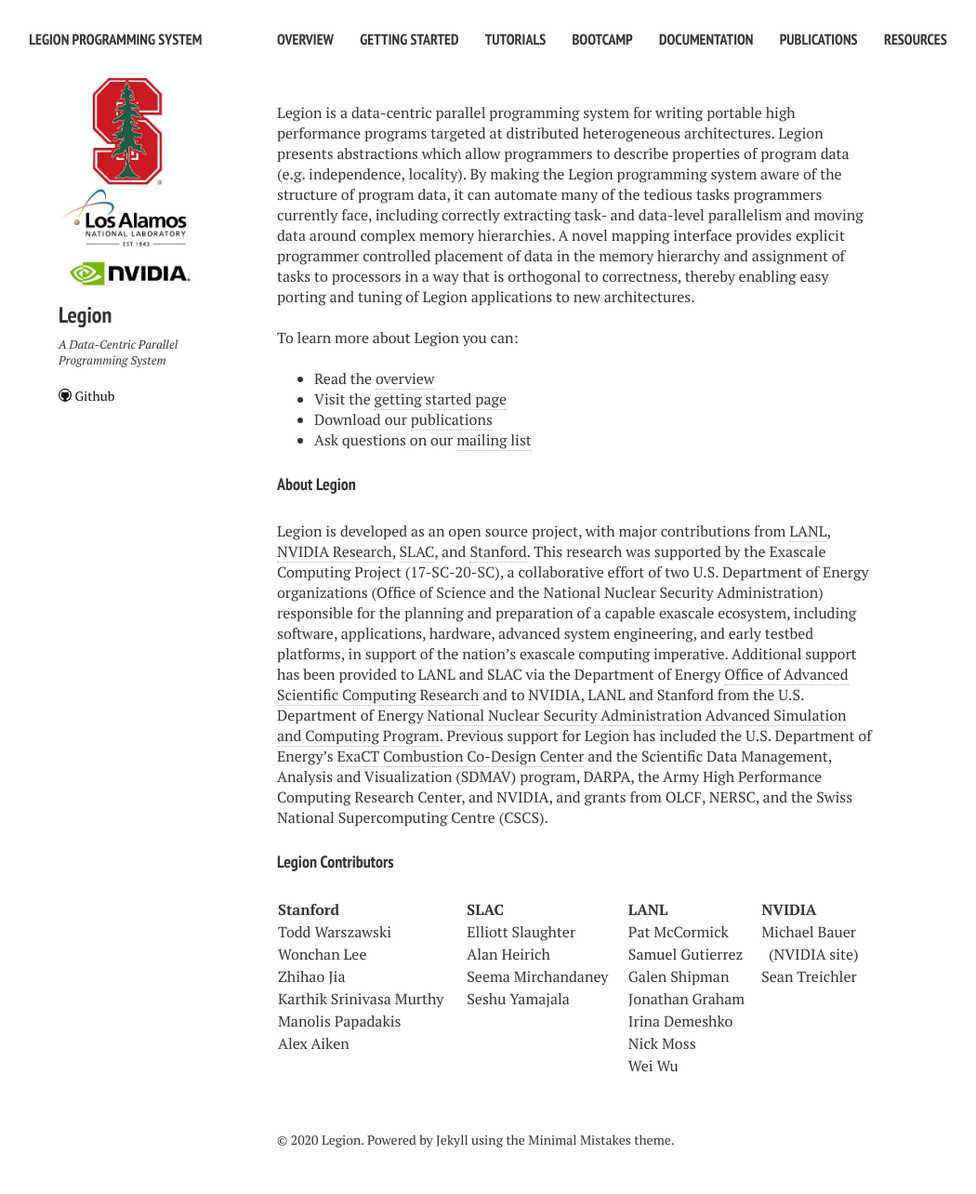
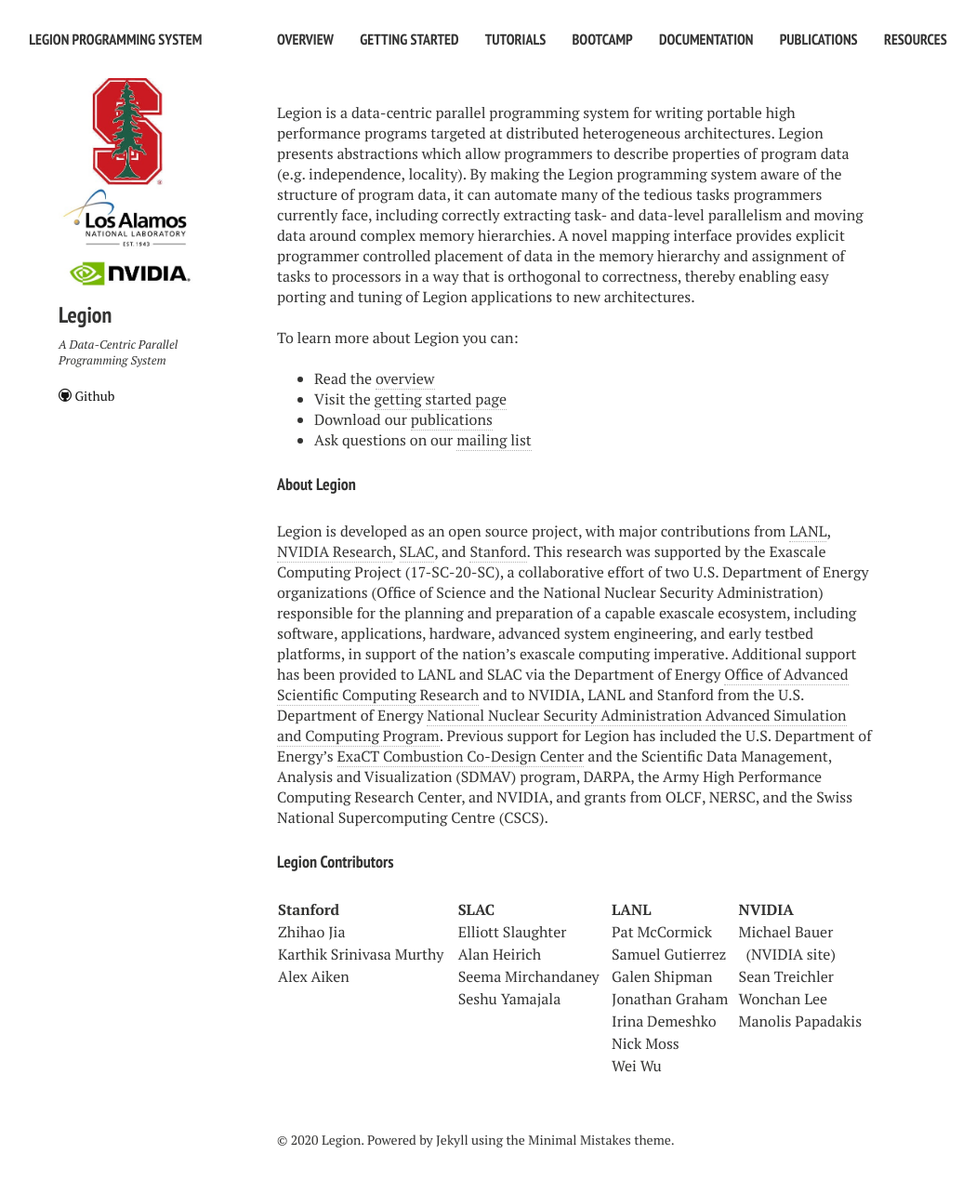
Before and after one commit to apryakhin/legion.stanford.edu, a Jekyll site: the page built from index.md, in a window 1280 px wide. Shown: the whole page at 93% size, without its empty margins (22-1072 px from the left). Built offline with Jekyll 4.4.1, drawn with Linux system fonts in a browser that asks for light colours; nearby versions of some CDN libraries.

Commit message:
Update affiliations.

```diff
--- a/index.md
+++ b/index.md
@@ -61,40 +61,42 @@ OLCF, NERSC, and the Swiss National Supercomputing Centre (CSCS).
 </tr>
 
 <tr valign="middle">
-<td>Todd Warszawski</td>
+<td>Zhihao Jia</td>
 <td><a href="https://elliottslaughter.com">Elliott Slaughter</a></td>
 <td><a href="&#109;&#097;&#105;&#108;&#116;&#111;:&#112;&#097;&#116;&#064;&#108;&#097;&#110;&#108;&#046;&#103;&#111;&#118;">Pat McCormick</a></td>
 <td><a href="http://lightsighter.org">Michael Bauer</a></td>
 </tr>
 
 <tr valign="middle">
-<td>Wonchan Lee</td>
+<td>Karthik Srinivasa Murthy</td>
 <td><a href="http://heirich.org">Alan Heirich</a></td>
 <td><a href="&#109;&#097;&#105;&#108;&#116;&#111;:&#115;&#097;&#109;&#117;&#101;&#108;&#064;&#108;&#097;&#110;&#108;&#046;&#103;&#111;&#118;">Samuel Gutierrez</a></td>
 <td>&nbsp;&nbsp;(<a href="http://research.nvidia.com/person/mike-bauer">NVIDIA site</a>)</td>
 </tr>
 
 <tr>
-<td>Zhihao Jia</td>
+<td><a href="http://theory.stanford.edu/~aiken">Alex Aiken</a></td>
 <td><a href="mail&#116;o&#58;%73%&#54;5e%6Da&#46;&#37;6Di&#37;72&#99;ha%&#54;Eda&#110;ey&#64;%73&#116;anford%2&#69;e%64u">Seema Mirchandaney</a></td>
 <td><a href="&#109;&#097;&#105;&#108;&#116;&#111;:&#103;&#115;&#104;&#105;&#112;&#109;&#097;&#110;&#064;&#108;&#097;&#110;&#108;&#046;&#103;&#111;&#118;">Galen Shipman</a></td>
 <td><a href="http://cs.stanford.edu/~sjt/">Sean Treichler</a></td>
 </tr>
 
 <tr>
-<td>Karthik Srinivasa Murthy</td>
+<td></td>
 <td>Seshu Yamajala</td>
 <td>Jonathan Graham</td>
+<td>Wonchan Lee</td>
 </tr>
 
 <tr>
-<td><a href="http://manopapad.com/">Manolis Papadakis</a></td>
+<td></td>
 <td>  </td>
 <td>Irina Demeshko</td>
+<td><a href="http://manopapad.com/">Manolis Papadakis</a></td>
 </tr>
 
 <tr>
-<td><a href="http://theory.stanford.edu/~aiken">Alex Aiken</a></td>
+<td></td>
 <td>  </td>
 <td>Nick Moss</td>
 </tr>
```
